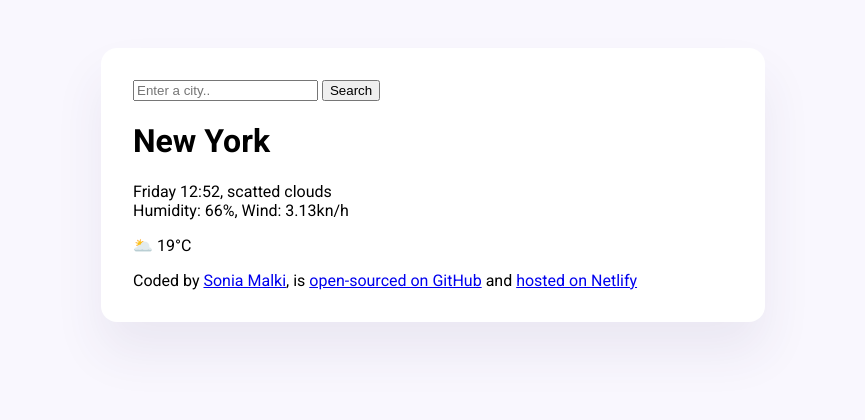
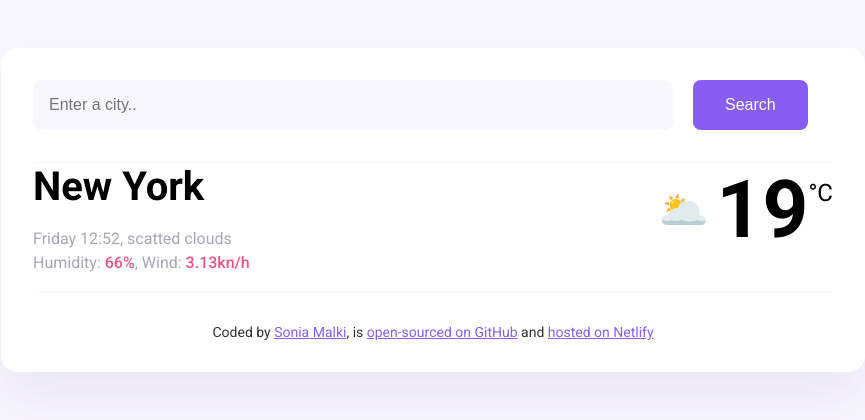
Before and after one commit to Sonia-Malki/waether-app-workalong, a plain HTML site: page index.html in a window 1280 px wide. Shown: the whole page, without its empty margins (207-1072 px from the left). Drawn offline with Linux system fonts and the light colour scheme.

Commit message:
added basic css

```diff
--- a/index.html
+++ b/index.html
@@ -17,20 +17,30 @@
   <body>
     <div class="weather-app">
       <header>
-        <form action="">
-          <input type="search" placeholder="Enter a city.." required />
-          <input type="submit" value="Search" />
+        <form action="" class="search-form">
+          <input
+            type="search"
+            placeholder="Enter a city.."
+            required
+            class="search-form-input"
+          />
+          <input type="submit" value="Search" class="search-form-button" />
         </form>
       </header>
       <main>
-        <div>
-          <h1>New York</h1>
-          <p>
-            Friday 12:52, scatted clouds <br />Humidity: 66%, Wind: 3.13kn/h
-          </p>
-        </div>
-        <div>
-          <p>🌥️ 19°C</p>
+        <div class="weather-app-data">
+          <div>
+            <h1 class="weather-app-city">New York</h1>
+            <p class="weather-app-details">
+              Friday 12:52, scatted clouds <br />Humidity: <strong>66%</strong>,
+              Wind: <strong>3.13kn/h</strong>
+            </p>
+          </div>
+          <div class="weather-app-temperature-container">
+            <div class="weather-app-icon">🌥️</div>
+            <div class="weather-app-temperature">19</div>
+            <div class="weather-app-unit">°C</div>
+          </div>
         </div>
       </main>
 
--- a/src/style.css
+++ b/src/style.css
@@ -1,13 +1,102 @@
-html {
+body {
   background: #f9f7fe;
   font-family: "Roboto", sans-serif;
 }
 
+a {
+  color: #885df1;
+}
+
 .weather-app {
   background: #fff;
-  max-width: 600px;
+  max-width: 800px;
   margin: 48px auto;
   padding: 32px;
   box-shadow: 0 30px 50px rgba(65, 50, 100, 0.08);
   border-radius: 16px;
 }
+
+/* Header */
+
+header {
+  border-bottom: 1px solid #f9f7fe;
+  padding: 0 0 32px;
+}
+
+.search-form-input {
+  background-color: #f9f7fe;
+  border: none;
+  border-radius: 8px;
+  padding: 16px;
+  font-size: 16px;
+  width: 80%;
+}
+
+.search-form-button {
+  background: #885df1;
+  padding: 16px 32px;
+  margin-left: 16px;
+  border: none;
+  border-radius: 8px;
+  color: #fff;
+  font-size: 16px;
+}
+
+/* Main */
+
+.main {
+  padding: 32px 0;
+}
+
+.weather-app-data {
+  display: flex;
+  justify-content: space-between;
+}
+
+.weather-app-city {
+  margin: 0;
+  font-size: 40px;
+  line-height: 48px;
+}
+
+.weather-app-details {
+  font-size: 16px;
+  line-height: 20px;
+  color: rgba(39, 33, 66, 0.4);
+  line-height: 24px;
+}
+
+.weather-app-details strong {
+  color: #f65282;
+  font-weight: 500;
+}
+
+.weather-app-temperature-container {
+  display: flex;
+}
+
+.weather-app-icon {
+  font-size: 40px;
+  margin-top: 24px;
+}
+
+.weather-app-temperature {
+  font-size: 80px;
+  font-weight: 700;
+  margin-left: 8px;
+}
+
+.weather-app-unit {
+  margin-top: 16px;
+  font-size: 24px;
+}
+
+/* Footer */
+
+footer {
+  border-top: 1px solid #f9f7fe;
+  padding: 32px 0 0;
+  text-align: center;
+  font-size: 14px;
+  color: rgba(0, 0, 0, 0.8);
+}
```
